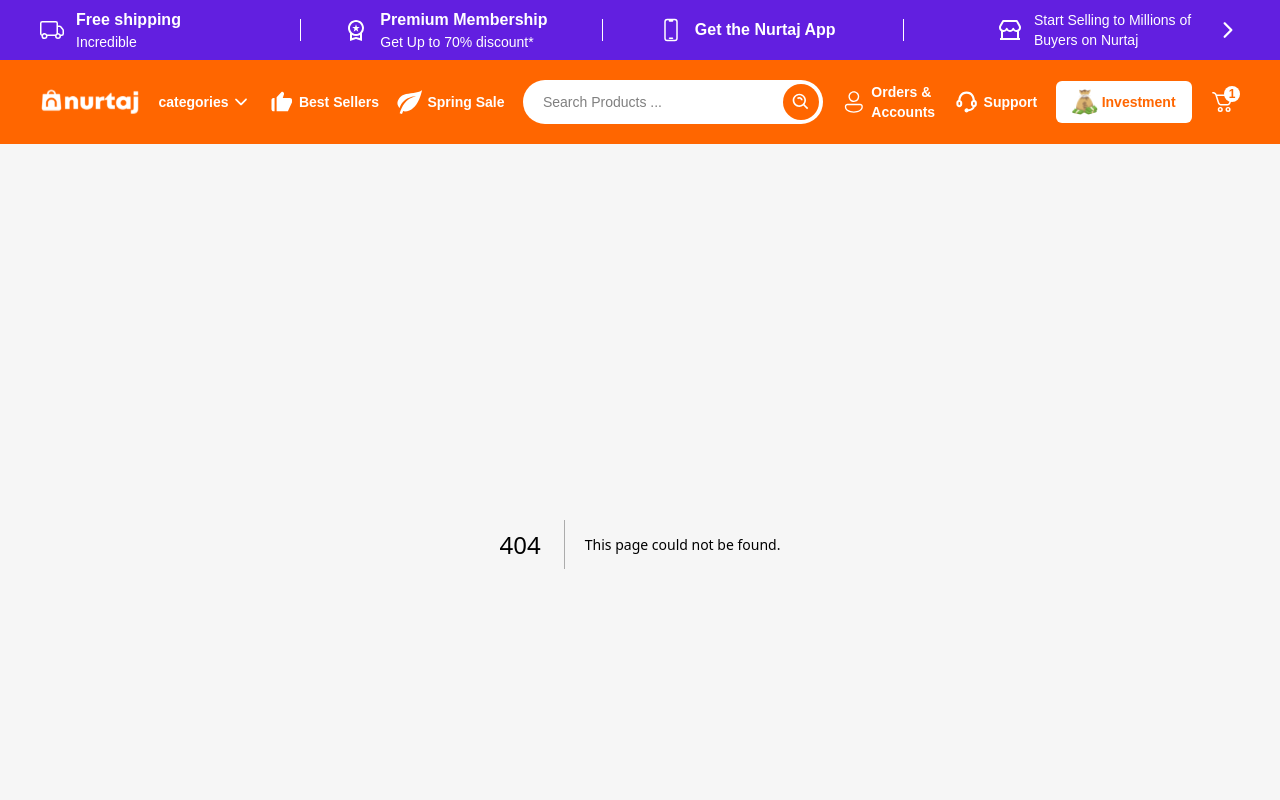
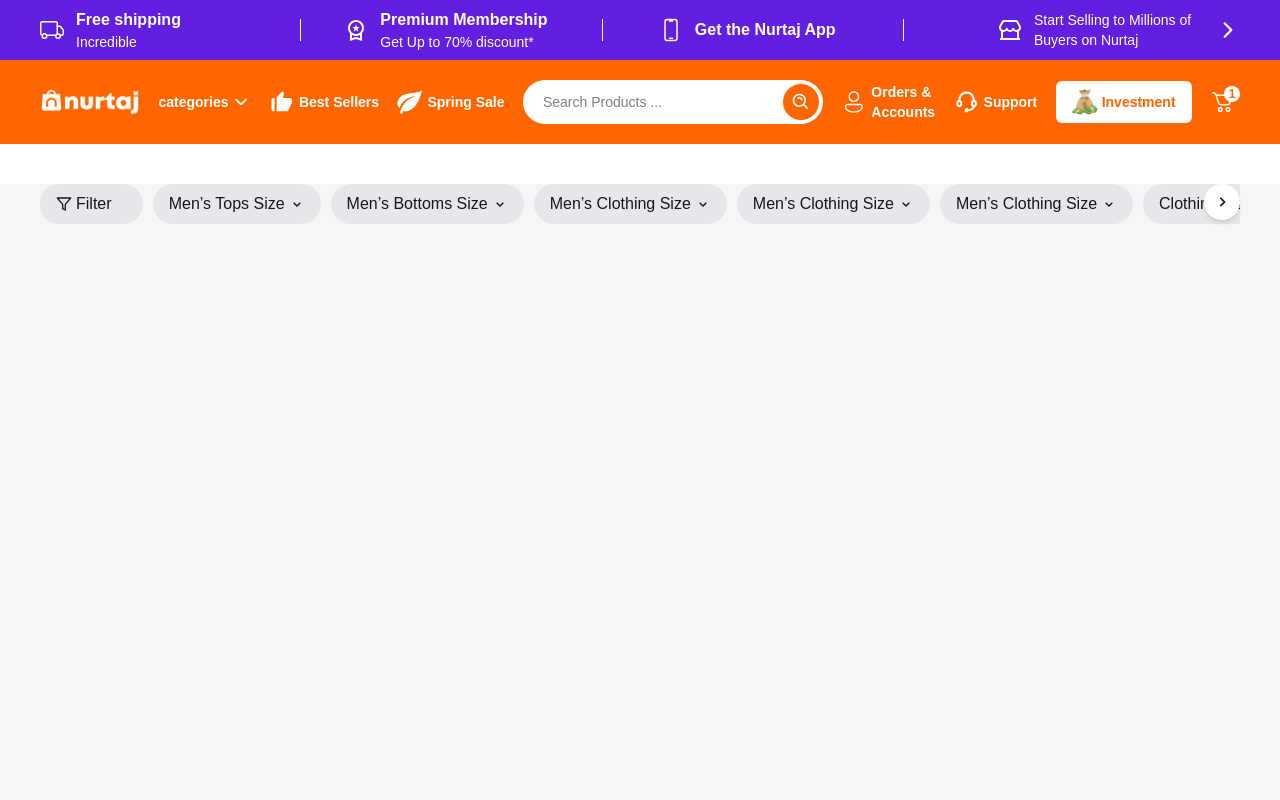
Before and after one commit to Mustafiz82/Nurtaj-web, a Next.js app: page /products in a window 1280 px wide. Before the commit this address had no page. Shown: the top 800 px of the page. Built offline with nearby package versions, Linux system fonts and the light colour scheme.

Commit message:
created product page slider

```diff
--- a/src/app/globals.css
+++ b/src/app/globals.css
@@ -47,3 +47,15 @@ body {
 
   /* You can change this to any color you like */
 }
+.swiper {
+  overflow-x: hidden !important; /* Prevents horizontal scrolling */
+  overflow-y: visible !important; /* Allows vertical visibility */
+}
+
+.swiper-wrapper {
+  overflow: visible !important; /* Ensures child elements can be seen */
+}
+
+.swiper-slide {
+  overflow: visible !important; /* Ensures dropdowns are not clipped */
+}
--- /dev/null
+++ b/src/app/products/page.jsx
@@ -0,0 +1,13 @@
+import FilterSwiper from '@/components/pages/Product/FilterSwiper';
+import React from 'react';
+
+const page = () => {
+    return (
+        <div className='my-10 min-h-screen mx-5 lg:mx-10 '>
+            <FilterSwiper/>
+
+        </div>
+    );
+};
+
+export default page;
--- a/src/components/common/ProductCard.jsx
+++ b/src/components/common/ProductCard.jsx
@@ -137,7 +137,7 @@ const ProductCard = ({ item }) => {
 
             </div>
 
-            <button className='border active:scale-95 duration-300 hidden lg:block w-full mt-2 border-black py-2 px-5 justify-center items-center hover:bg-black duration-300 text-black hover:text-white'>
+            <button className='border active:scale-95 duration-300 hidden lg:block w-full mt-2 border-black py-2 px-5 justify-center items-center hover:bg-black  text-black hover:text-white'>
                 Add To Cart
             </button>
         </div>
--- /dev/null
+++ b/src/components/pages/Product/FilterSwiper.jsx
@@ -0,0 +1,81 @@
+"use client";
+
+import { useRef, useState } from "react";
+import { Swiper, SwiperSlide } from "swiper/react";
+import { Navigation } from "swiper/modules";
+import "swiper/css";
+import "swiper/css/navigation";
+import { BiChevronDown, BiChevronRight } from "react-icons/bi";
+import { LuFilter } from "react-icons/lu";
+
+const filters = [
+    { name: "Sort by", subOptions: ["Relevance"] },
+    { name: "Men’s Tops Size", subOptions: ["Small", "Medium", "Large", "X-Large"] },
+    { name: "Men’s Bottoms Size", subOptions: ["28", "30", "32", "34", "36"] },
+    { name: "Men’s Clothing Size", subOptions: ["Small", "Medium", "Large"] },
+    { name: "Men’s Clothing Size", subOptions: ["Small", "Medium", "Large"] },
+    { name: "Men’s Clothing Size", subOptions: ["Small", "Medium", "Large"] },
+    { name: "Clothing Size", subOptions: ["XS", "S", "M", "L", "XL", "XXL"] },
+    { name: "Color", subOptions: ["Red", "Blue", "Green", "Black", "White"] },
+    { name: "Occasion", subOptions: ["Casual", "Formal", "Sporty"] },
+    { name: "Season", subOptions: ["Spring", "Summer", "Fall", "Winter"] },
+];
+
+export default function FilterSwiper() {
+    const swiperRef = useRef(null);
+    const [activeIndex, setActiveIndex] = useState(null); // Track active dropdown
+
+    const toggleDropdown = (index) => {
+        setActiveIndex(activeIndex === index ? null : index); // Toggle current dropdown
+    };
+
+    return (
+        <div className="relative w-full h-full">
+            <button
+                onClick={() => swiperRef.current?.slideNext()}
+                className="absolute right-0 z-10 bg-white shadow-md p-2 rounded-full"
+            >
+                <BiChevronRight size={20} />
+            </button>
+
+            <div className="absolute z-10 left-0 px-4 flex gap-1 items-center max-w-fit py-2 bg-gray-200 rounded-full whitespace-nowrap">
+                <LuFilter />
+                Filter
+            </div>
+
+            <Swiper
+                modules={[Navigation]}
+                slidesPerView="auto"
+                spaceBetween={10}
+                loop={true}
+                onSwiper={(swiper) => (swiperRef.current = swiper)}
+                className="w-full  !overflow-visible !overflow-x-hidden"
+            >
+                {filters.map((filter, index) => (
+                    <SwiperSlide key={index} className="relative max-w-fit whitespace-nowrap">
+                        <button
+                            onClick={() => toggleDropdown(index)}
+                            className="flex py-2 bg-gray-200 rounded-full gap-1 items-center px-4"
+                        >
+                            {filter?.name}
+                            <BiChevronDown />
+                        </button>
+
+                        {activeIndex === index && (
+                            <div className=" top-full left-0 w-full p-5 pt-3 bg-red-400 z-50 rounded-md shadow-md">
+                                {filter?.subOptions?.map((item, idx) => (
+                                    <div key={idx} className="py-1">
+                                        {item}
+                                    </div>
+                                ))}
+                            </div>
+                        )}
+                    </SwiperSlide>
+                ))}
+            </Swiper>
+
+
+
+        </div>
+    );
+}
```
